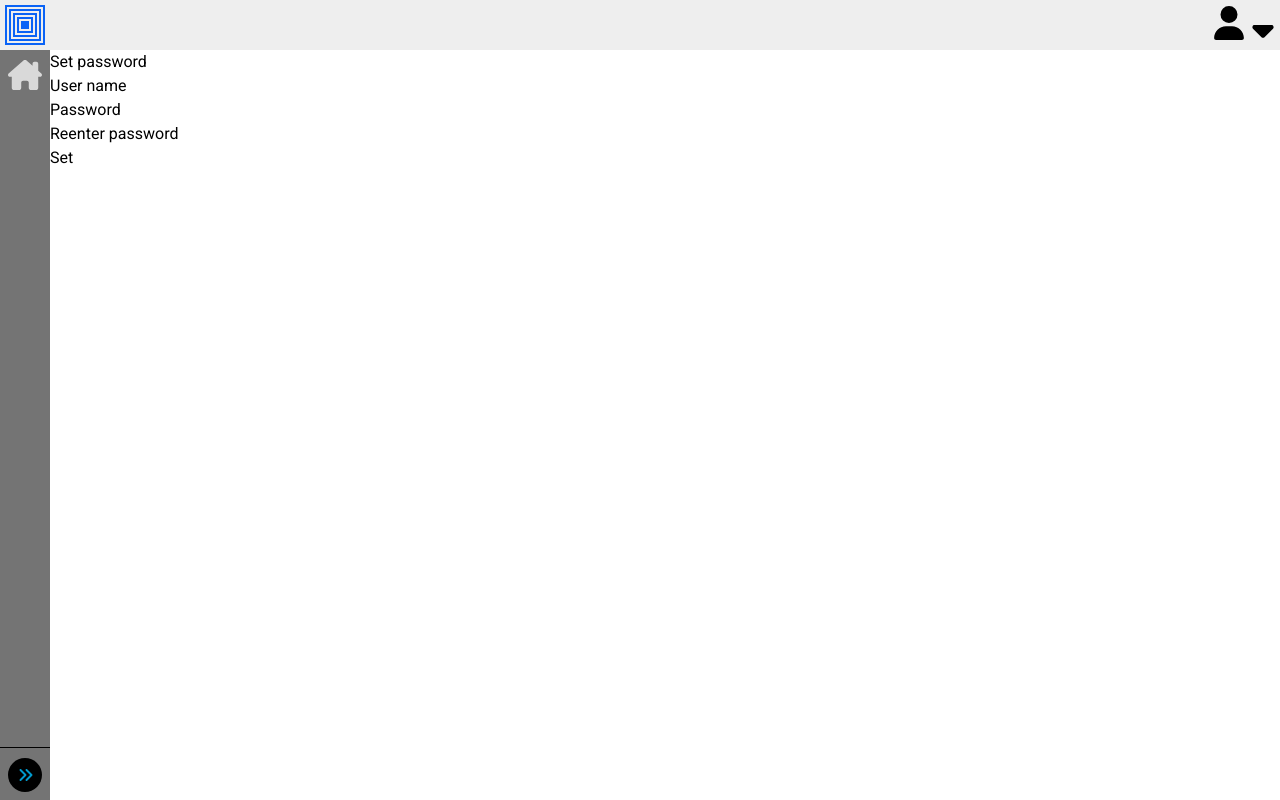
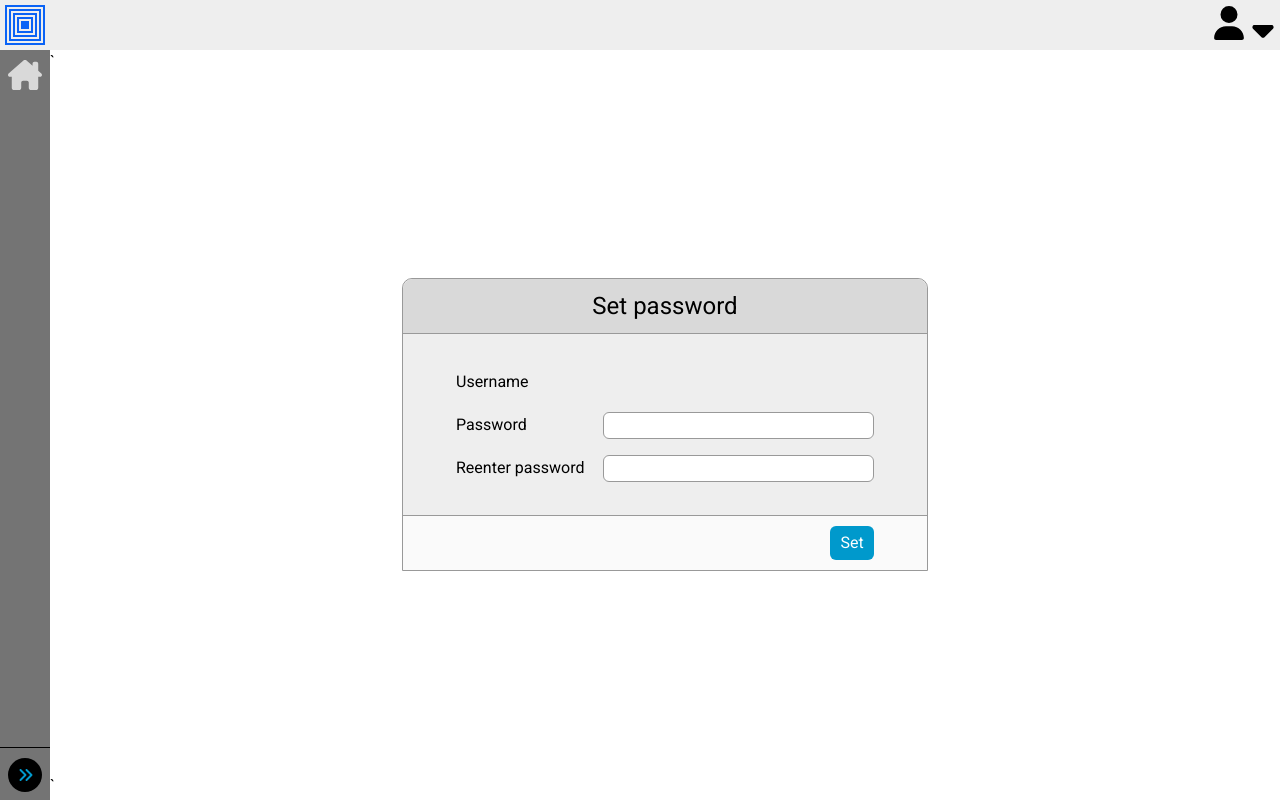
Before and after one commit to huyj2ee/jwt, a React app in the folder frontend/: page /setpassword in a window 1280 px wide. Built offline with nearby package versions, Linux system fonts and the light colour scheme; no server answers.

Commit message:
[frontend] decorate SetPassword component

```diff
--- a/frontend/src/components/SetPassword.tsx
+++ b/frontend/src/components/SetPassword.tsx
@@ -5,6 +5,8 @@ import { AppDispatch, RootState } from '../app/store';
 import { useDispatch, useSelector } from 'react-redux';
 import { clearTargetUsername, setPasswordAsync } from './users/usersSlice';
 import { UsersStore } from '../app/api';
+import { FontAwesomeIcon } from '@fortawesome/react-fontawesome';
+import { faTriangleExclamation } from '@fortawesome/free-solid-svg-icons';
 
 const SetPassword : React.FunctionComponent = () => {
   const navigate = useNavigate();
@@ -22,6 +24,7 @@ const SetPassword : React.FunctionComponent = () => {
       setErrorMessage('Password and reenter password is not matched.');
     }
     else {
+      setErrorMessage(null);
       dispatch(setPasswordAsync({username, password}));
     }
   }
@@ -35,24 +38,38 @@ const SetPassword : React.FunctionComponent = () => {
 
   return (
     <Layout>
-      <div>Set password</div>
-      <div>
-        <span>User name</span>
-        <span>{username}</span>
-      </div>
-      <div>
-        <label htmlFor='password'>Password</label>
-        <input id='password' type='password' onChange={e => setPassword(e.target.value)} value={password}></input>
-      </div>
-      <div>
-        <label htmlFor='reenterPassword'>Reenter password</label>
-        <input id='reenterPassword' type='password' onChange={e => setConfirmPassword(e.target.value)} value={confirmPassword}></input>
-      </div>
-      {errorMessage === null ? '' : <div>{errorMessage}</div>}
-      {users.errorMessage === null ? null : <div>Unexpected Error has occurred.</div>}
-      <div>
-        <button type='button' onClick={handleSet}>Set</button>
-      </div>
+`      <div className='flex justify-center items-center h-[calc(100%-50px)] w-full'>
+        <div className='box-content relative w-[524px] bg-[#eeeeee] border-[#999999] border-[1px] rounded-tl-[10px] rounded-tr-[10px]'>
+          <div className='flex items-center justify-center w-[524px] h-[55px] bg-[#d9d9d9] border-[#999999] border-b-[1px] rounded-tl-[10px] rounded-tr-[10px] text-[24px]'>
+            Set password
+          </div>
+          <div className='flex items-center h-[43px] ml-[53px] mt-[27px]'>
+            <div className='inline-block min-w-[147px] text-[16px]'>Username</div>
+            <div className='h-[27px] w-[271px]'>{username}</div>
+          </div>
+          <div className='flex items-center h-[43px] ml-[53px]'>
+            <label htmlFor='password' className='inline-block min-w-[147px] text-[16px]'>Password</label>
+            <input id='password' className='h-[27px] w-[271px] border-[#999999] border-[1px] rounded-[6px]' type='password' onChange={e => setPassword(e.target.value)} value={password}></input>
+          </div>
+          <div className='flex items-center h-[43px] ml-[53px]'>
+            <label htmlFor='reenterPassword' className='inline-block min-w-[147px] text-[16px]'>Reenter password</label>
+            <input id='reenterPassword' className='h-[27px] w-[271px] border-[#999999] border-[1px] rounded-[6px]' type='password' onChange={e => setConfirmPassword(e.target.value)} value={confirmPassword}></input>
+          </div>
+          {errorMessage === null ? null : (
+            <div className='flex items-center w-[418px] h-[32px] mt-[11px] mb-[32px] ml-[53px] bg-[#f9e4dd] text-[#6c0101]'>
+              <FontAwesomeIcon className='ml-[11px] mr-[13px] w-[15px] h-[17px] text-[#db2f2f]' icon={faTriangleExclamation}/> {errorMessage}
+            </div>
+          )}
+          {users.errorMessage === null ? null : (
+            <div className='flex items-center w-[418px] h-[32px] mt-[11px] mb-[32px] ml-[53px] bg-[#f9e4dd] text-[#6c0101]'>
+              <FontAwesomeIcon className='ml-[11px] mr-[13px] w-[15px] h-[17px] text-[#db2f2f]' icon={faTriangleExclamation}/> Unexpected Error has occurred.
+            </div>
+          )}
+          <div className='flex items-center justify-end w-[524px] h-[55px] mt-[25px] bg-[#fafafa] border-[#999999] border-t-[1px]'>
+            <button className='w-[44px] h-[34px] mr-[53px] bg-[#0099cc] rounded-[6px] text-white' type='submit' onClick={handleSet}>Set</button>
+          </div>
+        </div>
+      </div>`
     </Layout>
   );
 };
```
